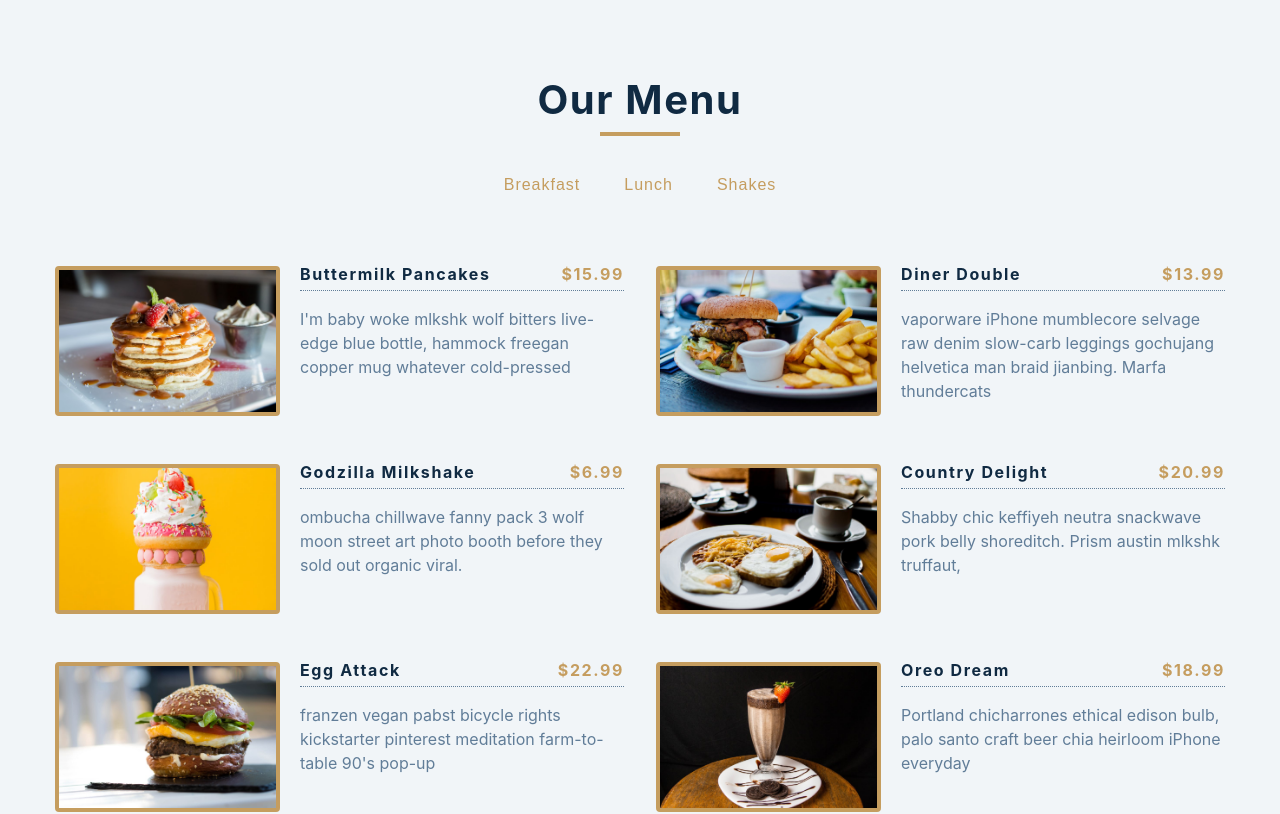
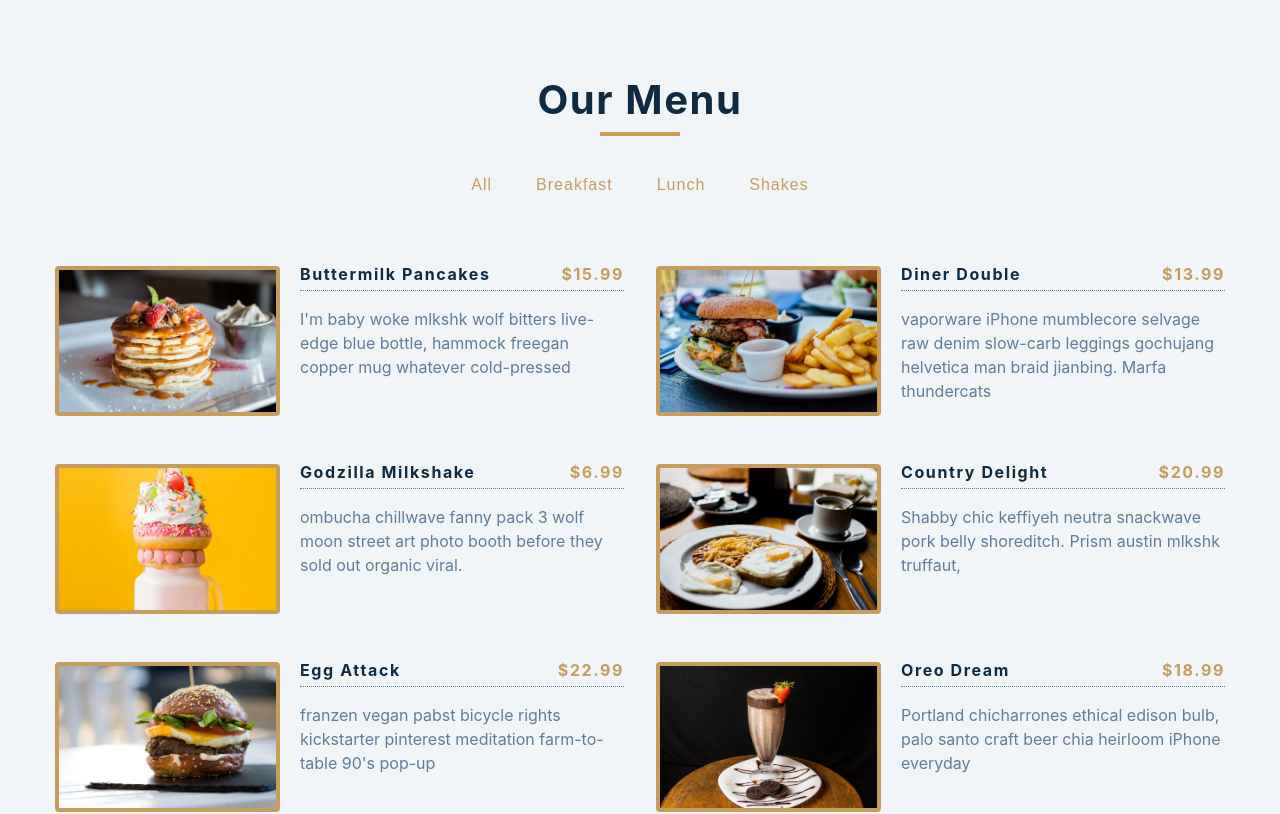
Before and after one commit to pras75299/react-menu, a React (Create React App) app: page / in a window 1280 px wide. Shown: the top 814 px of the page. Built offline with nearby package versions, Linux system fonts and the light colour scheme.

Commit message:
create all category button for all menu items

```diff
--- a/src/App.js
+++ b/src/App.js
@@ -8,6 +8,10 @@
   const [categories, setCategories] = useState([]);
 
   const filterItems = (category) => {
+    if(category === 'all'){
+      setMenuItems(items);
+      return;
+    }
     const newItems = items.filter((item) =>
       item.category === category
     );
--- a/src/Categories.js
+++ b/src/Categories.js
@@ -2,6 +2,7 @@
 
 const Categories = ({filterItems}) => {
   return <div className="btn-container">
+    <button className="filter-btn" onClick={() => filterItems('all')}>All</button>
     <button className="filter-btn" onClick={() => filterItems('breakfast')}>Breakfast</button>
     <button className="filter-btn" onClick={() => filterItems('lunch')}>Lunch</button>
     <button className="filter-btn" onClick={() => filterItems('shakes')}>Shakes</button>
```
